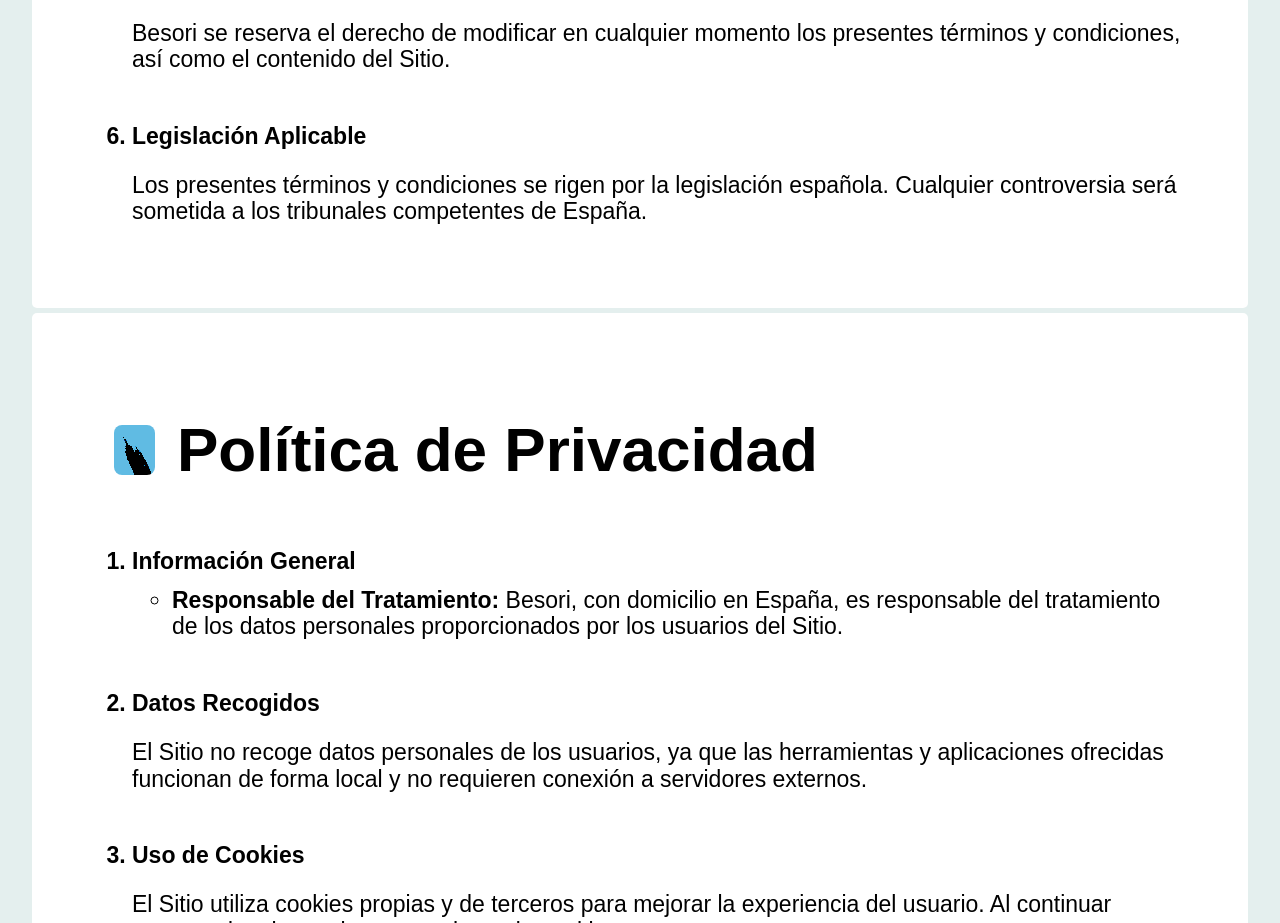
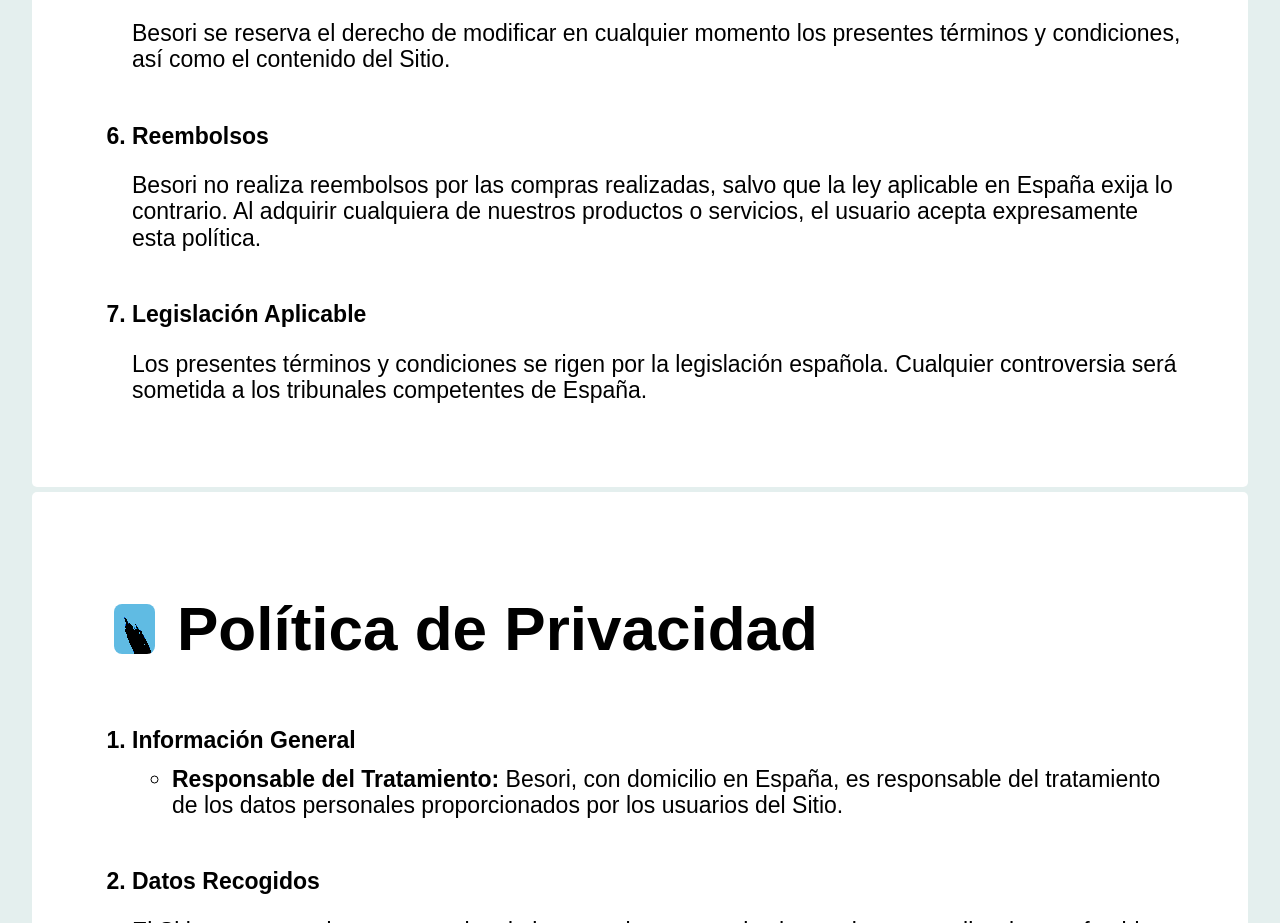
Before and after one commit to Besori-Company/besori-company.github.io, a plain HTML site: page terms.html in a window 1280 px wide. Shown: the part 1713-2636 px from the top of the page. Drawn offline with Linux system fonts and the light colour scheme; a web font is replaced by a local one.

Commit message:
Update terms.html

```diff
--- a/terms.html
+++ b/terms.html
@@ -79,6 +79,11 @@
               </li>
 
               <li>
+                 <strong>Reembolsos</strong>
+                 <p>Besori no realiza reembolsos por las compras realizadas, salvo que la ley aplicable en España exija lo contrario. Al adquirir cualquiera de nuestros productos o servicios, el usuario acepta expresamente esta política.</p>
+              </li>
+
+              <li>
                 <strong>Legislación Aplicable</strong>
                 <p>Los presentes términos y condiciones se rigen por la legislación española. Cualquier controversia será sometida a los tribunales competentes de España.</p>
               </li>
```
